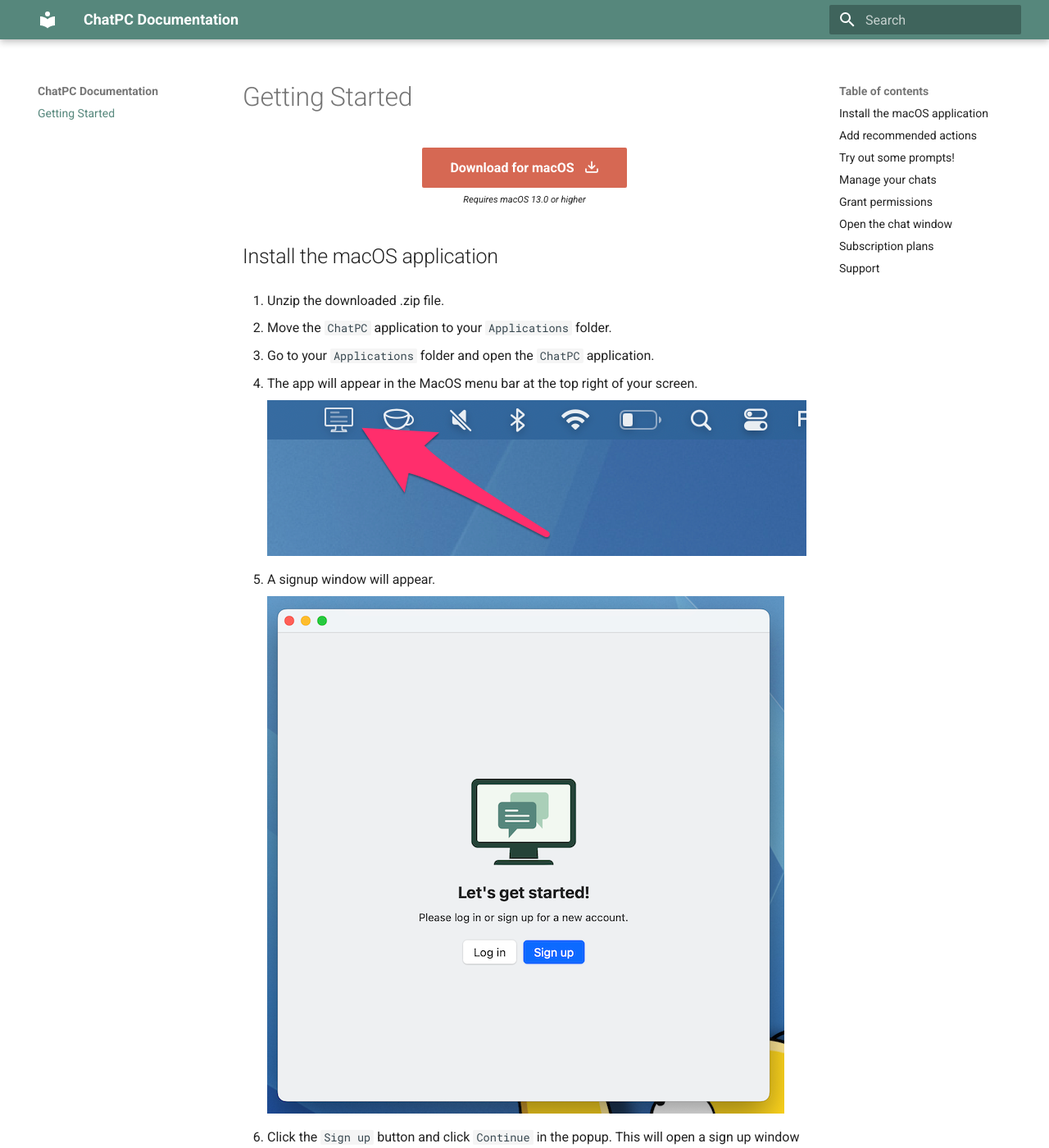
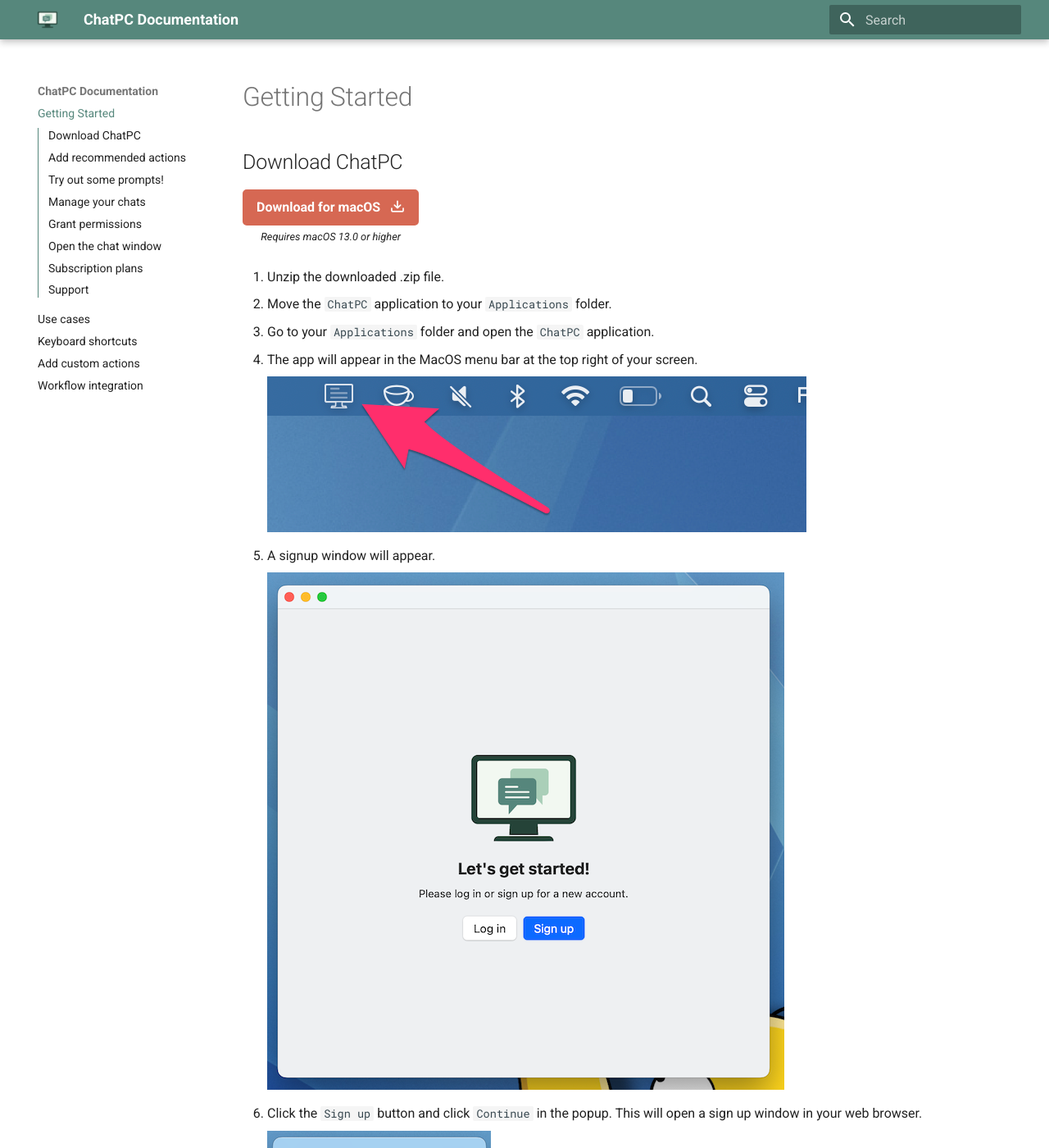
Before and after one commit to dounan/chat-pc-docs, an MkDocs documentation site: the page built from docs/index.md, in a window 1280 px wide and 1400 px high. Shown: the whole window at 82% size. Built offline with MkDocs 1.6.1 and Material for MkDocs 9.7.7, drawn with Linux system fonts in a browser that asks for light colours; some of the changed text lies outside the part shown.

Commit message:
add remaining pages and more customization

```diff
--- a/docs/index.md
+++ b/docs/index.md
@@ -1,10 +1,10 @@
 # Getting Started
+
+## Download ChatPC
 
 <div class="download-section" markdown>
 [Download for macOS &nbsp; :octicons-download-16:](https://github.com/dounan/chat-pc-site/releases/download/v0.38/ChatPC.v0.38.zip){ .md-button .md-button--cta } <br> _Requires macOS 13.0 or higher_{ .caption }
 </div>
-
-## Install the macOS application
 
 1. Unzip the downloaded .zip file.
 
--- a/docs/stylesheets/extra.css
+++ b/docs/stylesheets/extra.css
@@ -8,7 +8,17 @@
 }
 
 .download-section {
+  display: inline-block;
   text-align: center;
+}
+
+.download-section p {
+  margin: 0;
+}
+
+.md-button {
+  border-radius: 0.25rem !important;
+  padding: .375rem .75rem !important;
 }
 
 .md-button--cta {
@@ -23,6 +33,19 @@
 }
 
 .caption {
-  font-size: 0.7em;
+  font-size: 0.8em;
   font-weight: normal;
 }
+
+footer {
+  padding: 2em 0;
+  font-size: 14px !important;
+}
+
+footer a {
+  margin-left: 0.5em;
+}
+
+footer .text-secondary {
+  color: #6c757d;
+}
--- a/mkdocs.yml
+++ b/mkdocs.yml
@@ -1,3 +1,10 @@
+copyright: © 2024 ChatPC
+extra:
+  generator: false
+  homepage: https://chatpc.ai
+  social:
+    - icon: fontawesome/brands/mastodon
+      link: https://fosstodon.org/@squidfunk
 extra_css:
   - stylesheets/extra.css
 markdown_extensions:
@@ -6,13 +13,24 @@
   - pymdownx.emoji:
       emoji_index: !!python/name:material.extensions.emoji.twemoji
       emoji_generator: !!python/name:material.extensions.emoji.to_svg
+nav:
+  - index.md
+  - use-cases.md
+  - keyboard-shortcuts.md
+  - custom-actions.md
+  - workflow-integration.md
 site_name: ChatPC Documentation
 site_url: https://docs.chatpc.ai
 theme:
   favicon: images/favicon.ico
   features:
     - navigation.top
+    - navigation.tracking
+    - toc.follow
+    - toc.integrate
+  logo: images/logo.png
   name: material
+  custom_dir: overrides
   palette:
     primary: custom
     accent: custom
--- /dev/null
+++ b/overrides/partials/footer.html
@@ -0,0 +1,6 @@
+<footer class="md-typeset" style="text-align: center">
+  <span class="text-secondary">© <span id="copyright">2024</span> ChatPC</span>
+  <a href="https://chatpc.ai/privacy/" class="px-2">Privacy</a>
+  <a href="https://chatpc.ai/terms/" class="px-2">Terms</a>
+  <a href="https://chatpc.ai/support/" class="px-2">Support</a>
+</footer>
--- /dev/null
+++ b/overrides/partials/header.html
@@ -0,0 +1,119 @@
+<!--
+  Copied from: https://github.com/squidfunk/mkdocs-material/blob/307fceb49f60b3d2b0d1f4dd00351e14b9499a82/src/templates/partials/header.html
+
+  Copyright (c) 2016-2024 Martin Donath <martin.donath@squidfunk.com>
+
+  Permission is hereby granted, free of charge, to any person obtaining a copy
+  of this software and associated documentation files (the "Software"), to
+  deal in the Software without restriction, including without limitation the
+  rights to use, copy, modify, merge, publish, distribute, sublicense, and/or
+  sell copies of the Software, and to permit persons to whom the Software is
+  furnished to do so, subject to the following conditions:
+
+  The above copyright notice and this permission notice shall be included in
+  all copies or substantial portions of the Software.
+
+  THE SOFTWARE IS PROVIDED "AS IS", WITHOUT WARRANTY OF ANY KIND, EXPRESS OR
+  IMPLIED, INCLUDING BUT NOT LIMITED TO THE WARRANTIES OF MERCHANTABILITY,
+  FITNESS FOR A PARTICULAR PURPOSE AND NON-INFRINGEMENT. IN NO EVENT SHALL THE
+  AUTHORS OR COPYRIGHT HOLDERS BE LIABLE FOR ANY CLAIM, DAMAGES OR OTHER
+  LIABILITY, WHETHER IN AN ACTION OF CONTRACT, TORT OR OTHERWISE, ARISING
+  FROM, OUT OF OR IN CONNECTION WITH THE SOFTWARE OR THE USE OR OTHER DEALINGS
+  IN THE SOFTWARE.
+-->
+
+<!-- Determine classes -->
+{% set class = "md-header" %}
+{% if "navigation.tabs.sticky" in features %}
+  {% set class = class ~ " md-header--shadow md-header--lifted" %}
+{% elif "navigation.tabs" not in features %}
+  {% set class = class ~ " md-header--shadow" %}
+{% endif %}
+
+<!-- Header -->
+<header class="{{ class }}" data-md-component="header">
+  <nav
+    class="md-header__inner md-grid"
+    aria-label="{{ lang.t('header') }}"
+  >
+
+    <!-- Link to home -->
+    <a
+      href="{{ config.extra.homepage | d(nav.homepage.url, true) | url }}"
+      title="{{ config.site_name | e }}"
+      class="md-header__button md-logo"
+      aria-label="{{ config.site_name }}"
+      data-md-component="logo"
+    >
+      {% include "partials/logo.html" %}
+    </a>
+
+    <!-- Button to open drawer -->
+    <label class="md-header__button md-icon" for="__drawer">
+      {% set icon = config.theme.icon.menu or "material/menu" %}
+      {% include ".icons/" ~ icon ~ ".svg" %}
+    </label>
+
+    <!-- Header title -->
+    <div class="md-header__title" data-md-component="header-title">
+      <div class="md-header__ellipsis">
+        <div class="md-header__topic">
+          <span class="md-ellipsis">
+            {{ config.site_name }}
+          </span>
+        </div>
+        <div class="md-header__topic" data-md-component="header-topic">
+          <span class="md-ellipsis">
+            {% if page.meta and page.meta.title %}
+              {{ page.meta.title }}
+            {% else %}
+              {{ page.title }}
+            {% endif %}
+          </span>
+        </div>
+      </div>
+    </div>
+
+    <!-- Color palette toggle -->
+    {% if config.theme.palette %}
+      {% if not config.theme.palette is mapping %}
+        {% include "partials/palette.html" %}
+      {% endif %}
+    {% endif %}
+
+    <!-- User preference: color palette -->
+    {% if not config.theme.palette is mapping %}
+      {% include "partials/javascripts/palette.html" %}
+    {% endif %}
+
+    <!-- Site language selector -->
+    {% if config.extra.alternate %}
+      {% include "partials/alternate.html" %}
+    {% endif %}
+
+    <!-- Button to open search modal -->
+    {% if "material/search" in config.plugins %}
+      <label class="md-header__button md-icon" for="__search">
+        {% set icon = config.theme.icon.search or "material/magnify" %}
+        {% include ".icons/" ~ icon ~ ".svg" %}
+      </label>
+
+      <!-- Search interface -->
+      {% include "partials/search.html" %}
+    {% endif %}
+
+    <!-- Repository information -->
+    {% if config.repo_url %}
+      <div class="md-header__source">
+        {% include "partials/source.html" %}
+      </div>
+    {% endif %}
+  </nav>
+
+  <!-- Navigation tabs (sticky) -->
+  {% if "navigation.tabs.sticky" in features %}
+    {% if "navigation.tabs" in features %}
+      {% include "partials/tabs.html" %}
+    {% endif %}
+  {% endif %}
+</header>
```
Also changed, not shown: docs/custom-actions.md (added, +61 -0 lines), docs/keyboard-shortcuts.md (added, +13 -0 lines), docs/use-cases.md (added, +109 -0 lines), docs/workflow-integration.md (added, +7 -0 lines), docs/images/logo.png (added), docs/images/workflow-integration/prompt-with-applescript.png (added), docs/images/workflow-integration/prompt-with-shortcuts.png (added).
